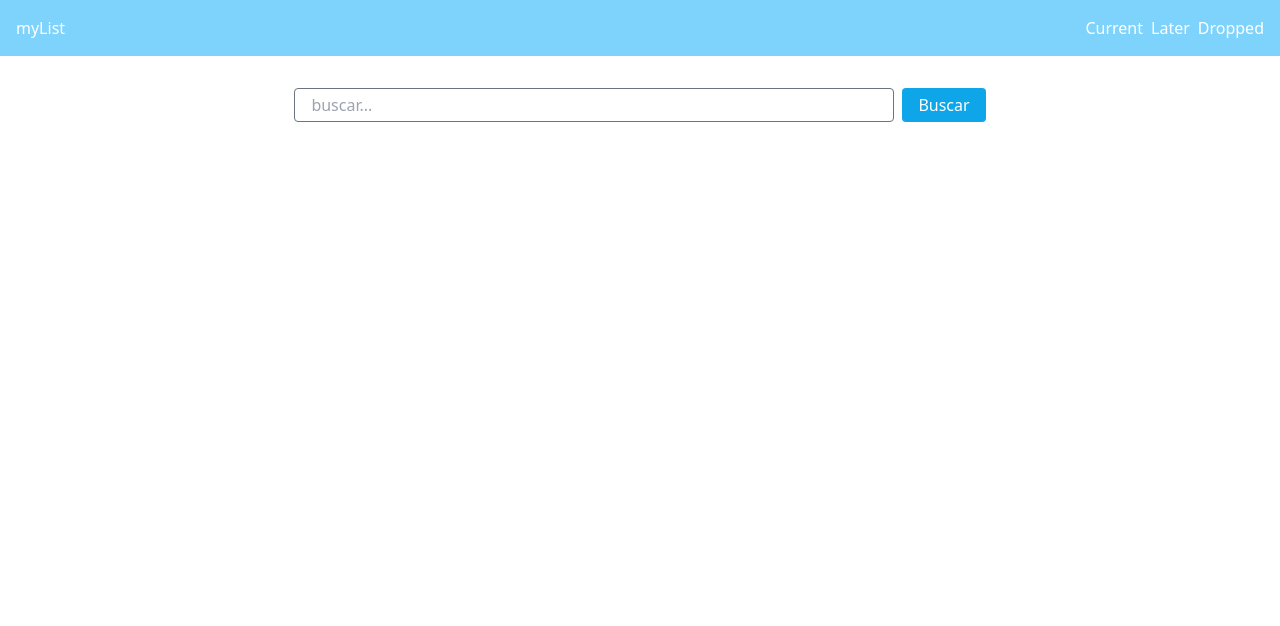
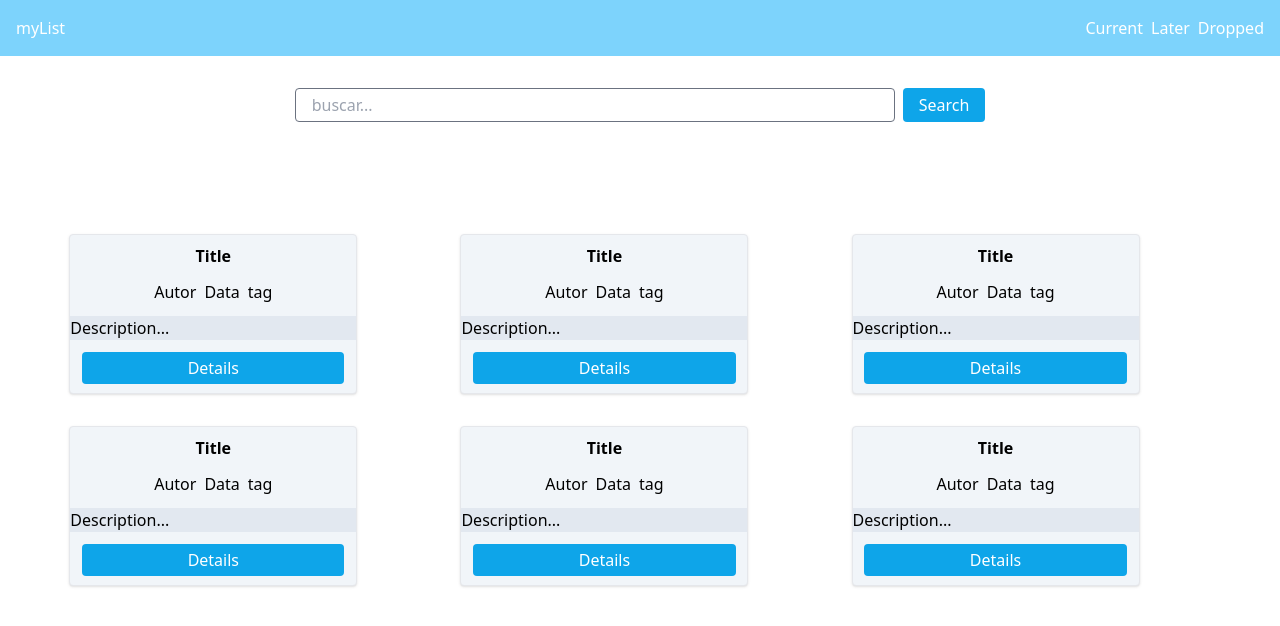
Before and after one commit to gabriel-O-C/learn_django, a Django app: page / in a window 1280 px wide. Shown: the top 626 px of the page. Run offline with Django 5.2, Linux system fonts and the light colour scheme; some libraries are stand-ins or nearby versions.

Commit message:
feat: Create card component

```diff
--- a/contents/templates/contents/pages/home.html
+++ b/contents/templates/contents/pages/home.html
@@ -3,15 +3,24 @@
 
 <body>
 
-  <form class="grid justify-center w-screen mt-8 place-items-center">
-    <div class="flex gap-2">
-      <input class="w-full px-4 py-1 border border-gray-500 rounded lg:min-w-[600px]" type="search"
-        placeholder="buscar..." />
-      <button type="submit" class="px-4 py-1 text-white rounded bg-sky-500">Buscar</button>
+  <header>
+    <form class="grid justify-center w-screen mt-8 place-items-center">
+      <div class="flex gap-2">
+        <input class="w-full px-4 py-1 outline-none border border-gray-500 rounded lg:min-w-[600px]" type="search"
+          placeholder="buscar..." />
+        <button type="submit" class="px-4 py-1 text-white transition-colors rounded bg-sky-500 hover:bg-sky-400">Search</button>
 
 
-    </div>
-  </form>
+      </div>
+    </form>
+
+  </header>
+
+  <main class="grid items-center self-center w-11/12 grid-cols-1 gap-8 p-4 mx-auto mt-24 xl:grid-cols-3">
+    {% for i in cards_list %}
+      {% include 'contents/partials/card.html' %}
+    {% endfor %}
+  </main>
 </body>
 
 </html>
--- /dev/null
+++ b/contents/templates/contents/partials/card.html
@@ -0,0 +1,12 @@
+<div class="flex flex-col items-center justify-center gap-3 py-2 border rounded shadow bg-slate-100 max-w-72 min-h-40">
+	<h1 class="font-bold">Title</h1>
+	<div class="flex gap-2 justify-evenly">
+		<span>Autor</span>
+		<span>Data</span>
+		<span>tag</span>
+	</div>
+
+	<p class="w-full bg-slate-200">Description...</p>
+
+	<button class="w-11/12 p-1 text-white transition-colors rounded bg-sky-500 hover:bg-sky-400">Details</button>
+</div>
--- a/contents/views.py
+++ b/contents/views.py
@@ -1,7 +1,9 @@
+from django.http import HttpRequest, HttpResponse
 from django.shortcuts import render
-from django.http import HttpRequest, HttpResponse
+
 # Create your views here.
 
 
 def home(request: HttpRequest) -> HttpResponse:
-    return render(request, 'contents/pages/home.html')
+    cards_list = [1,2,3,4,5,6]
+    return render(request, 'contents/pages/home.html', {'cards_list': cards_list})
```
